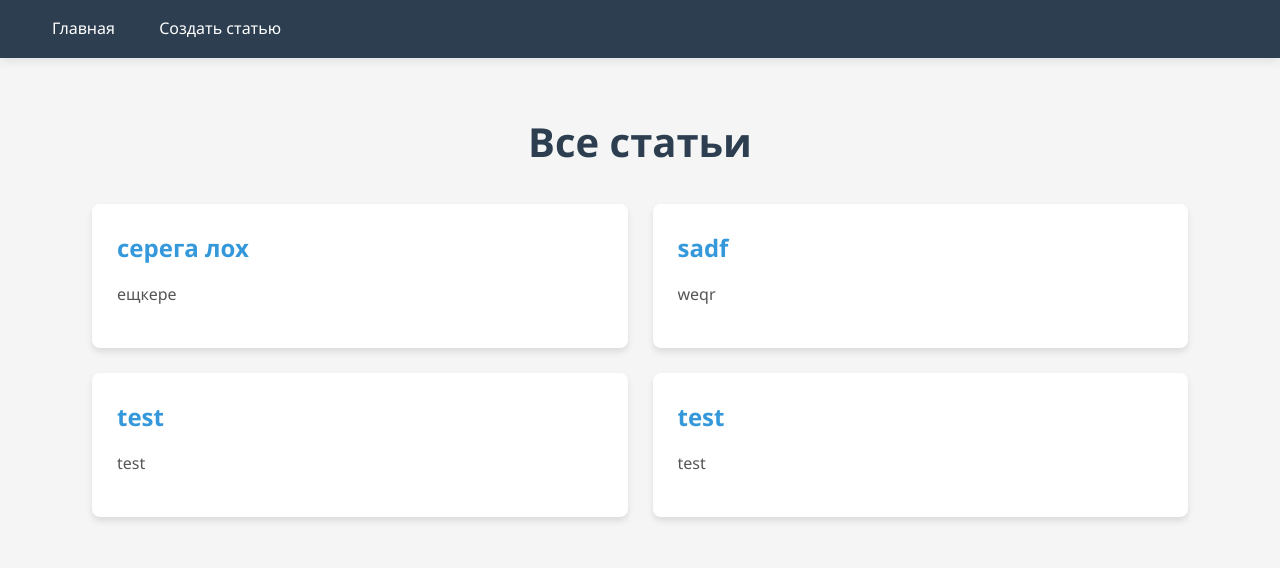
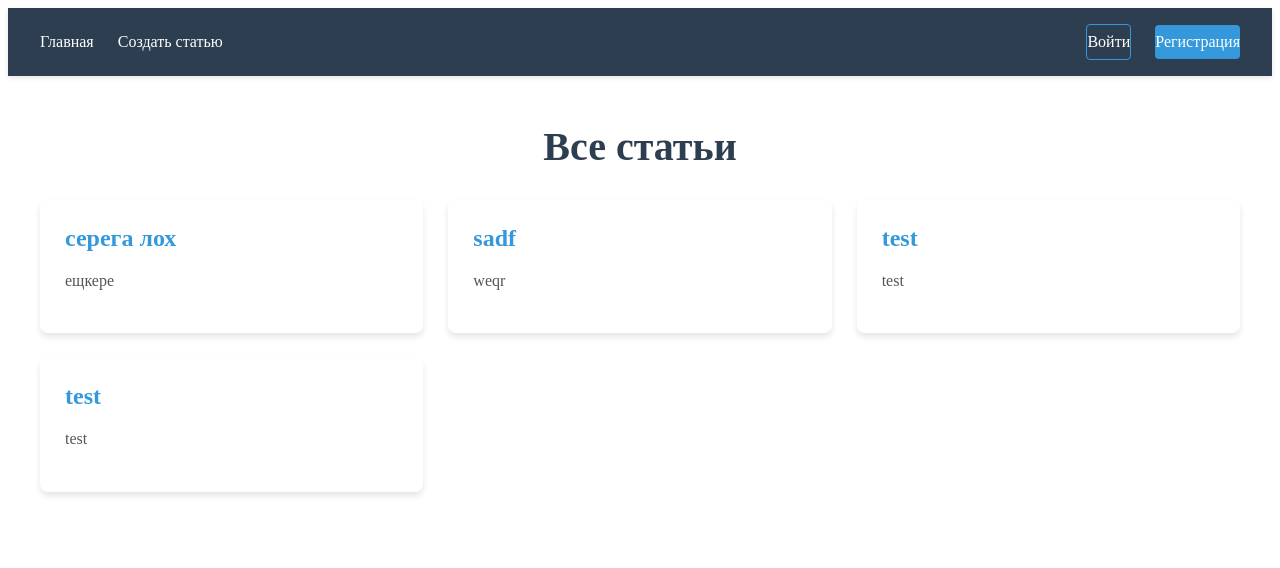
Before and after one commit to fckngUser/forum, a Django app: page / in a window 1280 px wide. Shown: the top 568 px of the page. Run offline with Django 5.2, Linux system fonts and the light colour scheme; data comes from the database, SQL or seed files in the repository; both versions use the stored data as it was after the commit.

Commit message:
created a login page with no functionality

```diff
--- a/forum/urls.py
+++ b/forum/urls.py
@@ -7,4 +7,5 @@ urlpatterns = [
     path('admin/', admin.site.urls),
     path('', views.main_page, name='main_page'),
     path('create/', views.create_article_page, name='create_article'),
+    path('login/', views.login_page, name='login')
 ]
--- a/forumApp/static/css/base.css
+++ b/forumApp/static/css/base.css
@@ -1,67 +1,88 @@
-:root {
-    --primary-color: #3498db;
-    --secondary-color: #2980b9;
-    --text-color: #333;
-    --light-color: #f5f5f5;
-    --dark-color: #2c3e50;
-    --border-radius: 4px;
-    --box-shadow: 0 2px 10px rgba(0, 0, 0, 0.1);
-    --transition: all 0.3s ease;
+/* Навигационная панель */
+.navbar {
+    background-color: #2c3e50;
+    padding: 1rem 2rem;
+    display: flex;
+    justify-content: space-between;
+    align-items: center;
+    box-shadow: 0 2px 5px rgba(0,0,0,0.1);
 }
 
-* {
-    margin: 0;
-    padding: 0;
-    box-sizing: border-box;
+.nav-left, .nav-right {
+    display: flex;
+    align-items: center;
+    gap: 1.5rem;
 }
 
-body {
-    font-family: 'Segoe UI', Tahoma, Geneva, Verdana, sans-serif;
-    line-height: 1.6;
-    color: var(--text-color);
-    background-color: var(--light-color);
-    padding: 0;
-    margin: 0;
+.nav-logo {
+    font-weight: bold;
+    font-size: 1.2rem;
+    margin-right: 2rem;
 }
 
-nav {
-    background-color: var(--dark-color);
-    padding: 1rem 2rem;
-    box-shadow: var(--box-shadow);
+.navbar a {
+    color: white;
+    text-decoration: none;
+    padding: 0.5rem 0;
+    position: relative;
+    transition: color 0.3s;
 }
 
-nav a {
-    color: white;
-    text-decoration: none;
-    margin: 0 10px;
-    font-weight: 500;
-    padding: 5px 10px;
-    border-radius: var(--border-radius);
-    transition: var(--transition);
+.navbar a:hover {
+    color: #3498db;
 }
 
-nav a:hover {
-    background-color: rgba(255, 255, 255, 0.2);
+/* Стили для профиля */
+.nav-profile {
+    display: flex;
+    align-items: center;
+    gap: 0.5rem;
 }
 
-.container {
-    max-width: 1200px;
-    margin: 2rem auto;
-    padding: 0 2rem;
+.avatar, .avatar-default {
+    width: 32px;
+    height: 32px;
+    border-radius: 50%;
+    background-color: #3498db;
+    display: flex;
+    align-items: center;
+    justify-content: center;
+    color: white;
+    font-weight: bold;
 }
 
-@media (max-width: 768px) {
-    nav {
-        padding: 1rem;
-        text-align: center;
-    }
+.avatar {
+    object-fit: cover;
+}
 
-    nav a {
-        display: inline-block;
-        margin: 5px;
-    }
+/* Кнопки входа/выхода */
+.nav-login, .nav-register, .nav-logout {
+    padding: 0.5rem 1rem;
+    border-radius: 4px;
+    transition: background-color 0.3s;
+}
 
-    .container {
-        padding: 0 1rem;
-    }
+.nav-login {
+    background-color: transparent;
+    border: 1px solid #3498db;
 }
+
+.nav-register {
+    background-color: #3498db;
+}
+
+.nav-logout {
+    background-color: #e74c3c;
+}
+
+.nav-login:hover {
+    background-color: rgba(52, 152, 219, 0.1);
+}
+
+.nav-register:hover {
+    background-color: #2980b9;
+}
+
+.nav-logout:hover {
+    background-color: #c0392b;
+}
--- a/forumApp/templates/base.html
+++ b/forumApp/templates/base.html
@@ -1,29 +1,42 @@
-{% load static %}  <!-- Добавьте эту строку в самом начале файла -->
+{% load static %}
 
 <!DOCTYPE html>
 <html>
 <head>
     <meta charset="utf-8" />
     <title>{% block title %}Мой блог{% endblock %}</title>
-
-    <!-- Базовые стили можно подключить здесь -->
     <link rel="stylesheet" href="{% static 'css/base.css' %}">
-
     {% block extra_css %}{% endblock %}
 </head>
 <body>
-    <nav>
-        <a href="/">Главная</a>
-        <a href="/create/">Создать статью</a>
+    <nav class="navbar">
+        <div class="nav-left">
+            <a href="/">Главная</a>
+            <a href="/create/">Создать статью</a>
+        </div>
+        <div class="nav-right">
+            {% if user.is_authenticated %}
+                <a href="{% url 'profile' %}" class="nav-profile">
+                    <span>{{ user.username }}</span>
+                    {% if user.profile.avatar %}
+                        <img src="{{ user.profile.avatar.url }}" alt="Аватар" class="avatar">
+                    {% else %}
+                        <div class="avatar-default">{{ user.username|first|upper }}</div>
+                    {% endif %}
+                </a>
+                <a href="{% url 'logout' %}" class="nav-logout">Выйти</a>
+            {% else %}
+                <a href="/login/" class="nav-login">Войти</a>
+                <a href="#" class="nav-register">Регистрация</a>
+            {% endif %}
+        </div>
     </nav>
 
     <div class="container">
         {% block content %}{% endblock %}
     </div>
 
-    <!-- Базовые скрипты можно подключить здесь -->
     <script src="{% static 'js/base.js' %}"></script>
-
     {% block extra_js %}{% endblock %}
 </body>
 </html>
--- a/forumApp/views.py
+++ b/forumApp/views.py
@@ -15,3 +15,7 @@ def create_article_page(request):
             return redirect("/")
 
     return render(request, 'create_article.html')
+
+def login_page(request):
+    context = {}
+    return render(request, "registration/login.html", context)
```
Also changed, not shown: forumApp/templates/registration/login.html (added, +30 -0 lines), db.sqlite3, forumApp/templates/profile.html (added), forumApp/templates/registration/register.html (added).
